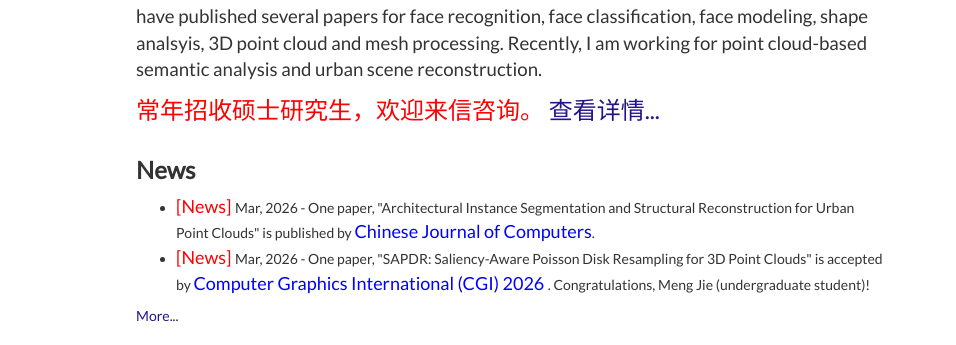
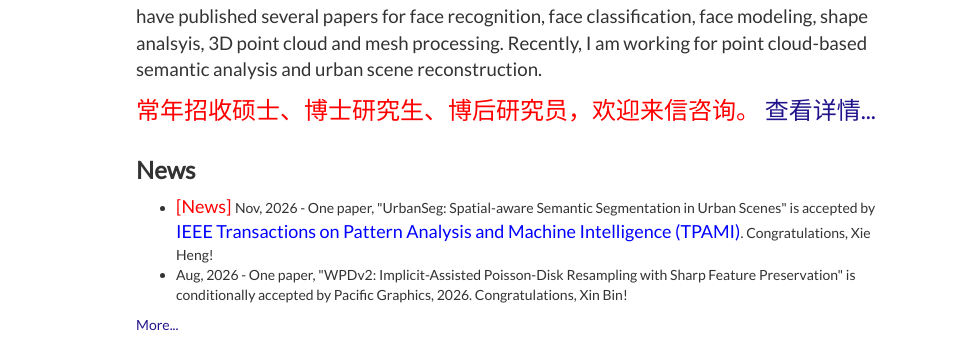
Before and after one commit to aliexken/aliexken.github.io, a plain HTML site: page index.html in a window 1280 px wide. Shown: the part 252-597 px from the top of the page, 324-1280 px from the left. Drawn offline with Linux system fonts and the light colour scheme.

Commit message:
upload1123

```diff
--- a/index.html
+++ b/index.html
@@ -75,7 +75,7 @@
       I am currently an Assistant Professor in the <a href="https://vcc.tech/index.html of Shenzhen University">VCC Lab</a> at Shenzhen University. Before that, I got my Phd from Beijing Normal University (2019), supervised by <a href="https://cist.bnu.edu.cn/xygk/szdw/fgj/592.html">A.P. Xin Zheng</a> and <a href="https://cist.bnu.edu.cn/xygk/szdw/zgj/556.html">Prof. Zhongke Wu</a>. Then, I began my postdoctoral research work (2019~2022) at Nanyang Technological University, supervised by <a href="https://personal.ntu.edu.sg/wslin/">Prof. Weisi Lin (IEEE Fellow)</a>.<br>
       My interests include Geometric Analysis of Mathmatic, Computer Graphic, 3D Vision, etc. I have published several papers for face recognition, face classification, face modeling, shape analsyis, 3D point cloud and mesh processing. Recently, I am working for point cloud-based semantic analysis and urban scene reconstruction.<br>
 
-           <div id="blink"><font size="5">常年招收硕士研究生，欢迎来信咨询。 <a href="position.html">查看详情...</a></font></div>
+           <div id="blink"><font size="5">常年招收硕士、博士研究生、博后研究员，欢迎来信咨询。 <a href="position.html">查看详情...</a></font></div>
            <script language="javascript">
            function changeColor(){
                 var color="green|blue|red";
@@ -88,9 +88,9 @@
     <h3>News</h3>
       <ul>
 
-          <li><font size="4" color="red">[News] </font>Mar, 2026 - One paper, "Architectural Instance Segmentation and Structural Reconstruction for Urban Point Clouds" is published by <font size="4" color="blue">Chinese Journal of Computers</font>. </li>
+          <li><font size="4" color="red">[News] </font>Nov, 2026 - One paper, "UrbanSeg: Spatial-aware Semantic Segmentation in Urban Scenes" is accepted by <font size="4" color="blue">IEEE Transactions on Pattern Analysis and Machine Intelligence (TPAMI)</font>. Congratulations, Xie Heng!</li>
 
-          <li><font size="4" color="red">[News] </font>Mar, 2026 - One paper, "SAPDR: Saliency-Aware Poisson Disk Resampling for 3D Point Clouds" is accepted by <font size="4" color="blue">Computer Graphics International (CGI) 2026 </font>. Congratulations, Meng Jie (undergraduate student)!</li>
+          <li>Aug, 2026 - One paper, "WPDv2: Implicit-Assisted Poisson-Disk Resampling with Sharp Feature Preservation" is conditionally accepted by Pacific Graphics, 2026. Congratulations, Xin Bin! </li>
 
           <!--<li>Octobor, 2019 - I started as a post-doctor at <a href="http://scse.ntu.edu.sg/Pages/Home.aspx">Nanyang Technological University</a>.</li>-->
 
```
Also changed, not shown: position.html (+2 -2 lines), publication.html (+5 -5 lines), 2 other files.
